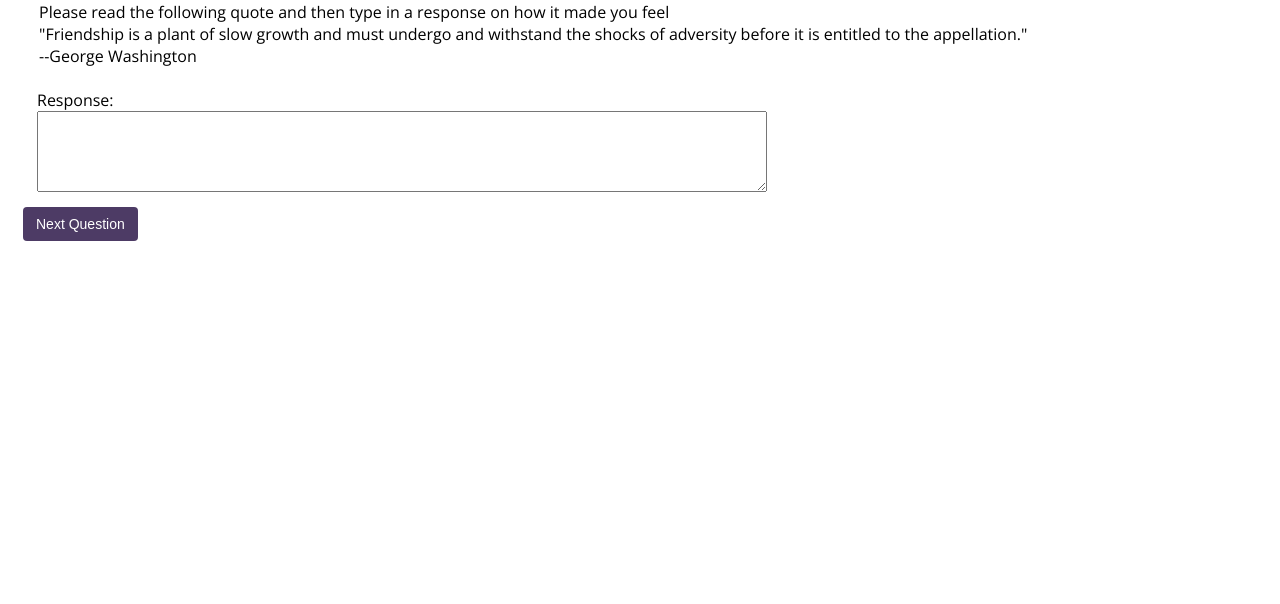
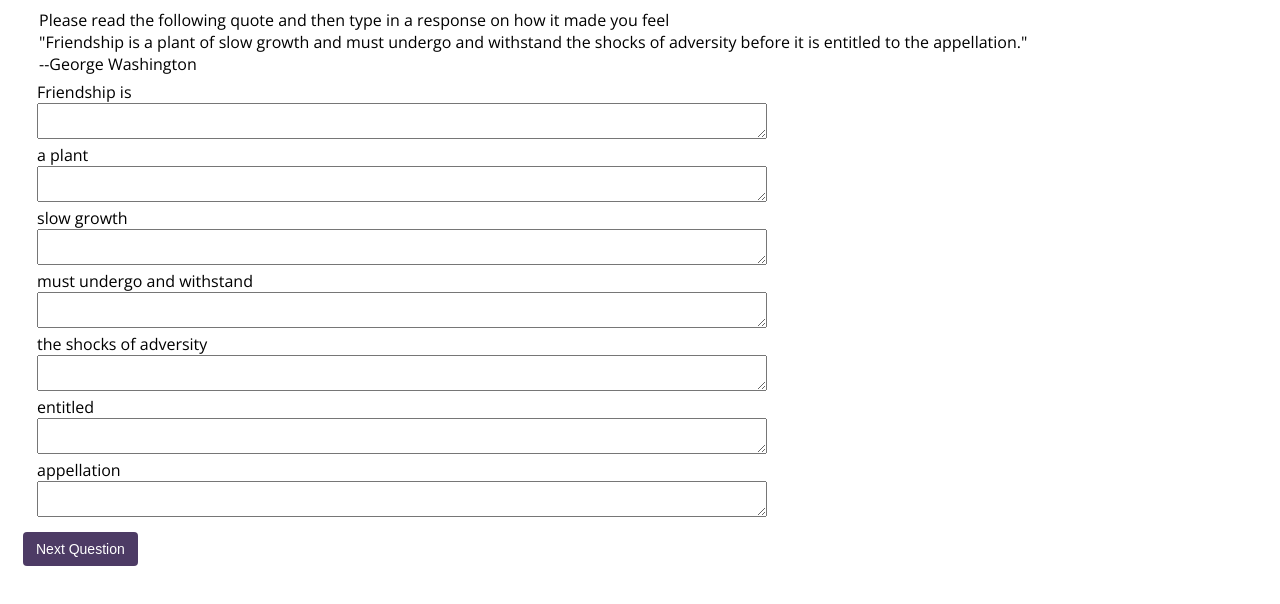
Before and after one commit to jamesv28/accessibility-forms, a website: page desktop/13-clickable-phrases-part2.html in a window 1280 px wide. Shown: the part 162-766 px from the top of the page. Drawn offline with nearby package versions, Linux system fonts and the light colour scheme.

Commit message:
changed clickable phrases around to modify

```diff
--- a/desktop/13-clickable-phrases-part2.html
+++ b/desktop/13-clickable-phrases-part2.html
@@ -16,6 +16,7 @@
 <main role="main">
     <div class="container">
         <form action="14-heat-map.html" onsubmit="return textAreaValidation()">
+            <p class="errorMsg" id="textAreaError" role="alert"></p>
             <fieldset class="fieldset-no-border">
                 <legend>
                     Please read the following quote and then type in a response on how it made you feel <br>
@@ -23,9 +24,34 @@
                         --George Washington
 
                 </legend>
-                <p class="errorMsg" id="textAreaError" role="alert"></p>
-                <label for="response">Response:</label><br>
-                <textarea class="lg-textarea" rows="5" id="response"  aria-required="true"></textarea>
+                <div>
+                    <label for="response">Friendship is</label><br>
+                    <textarea class="lg-textarea" rows="2" id="response"  aria-required="true"></textarea>
+                </div>
+                <div>
+                    <label for="response-2">a plant</label> <br>
+                    <textarea name="response-2" class="lg-textarea" id="response-2" rows="2"></textarea>
+                </div>
+                <div>
+                    <label for="response-3">slow growth</label> <br>
+                    <textarea name="response-3" id="response-3" class="lg-textarea" rows="2"></textarea>
+                </div>
+                <div>
+                    <label for="response-4">must undergo and withstand</label>  <br>
+                    <textarea name="response-4" id="response-4" class="lg-textarea" rows="2"></textarea>
+                </div>
+                <div>
+                    <label for="response-5">the shocks of adversity</label> <br>
+                    <textarea name="response-5" id="response-5" class="lg-textarea" rows="2"></textarea>
+                </div>
+                <div>
+                    <label for="response-6">entitled</label>    <br>
+                    <textarea name="response-6" id="response-6" class="lg-textarea" rows="2"></textarea>
+                </div>
+                <div>
+                    <label for="response-7">appellation</label> <br>
+                    <textarea name="response-7" id="response-7" class="lg-textarea" rows="2"></textarea>
+                </div>
             </fieldset>
             <button type="submit" class="button purple">Next Question</button>
         </form>
```
